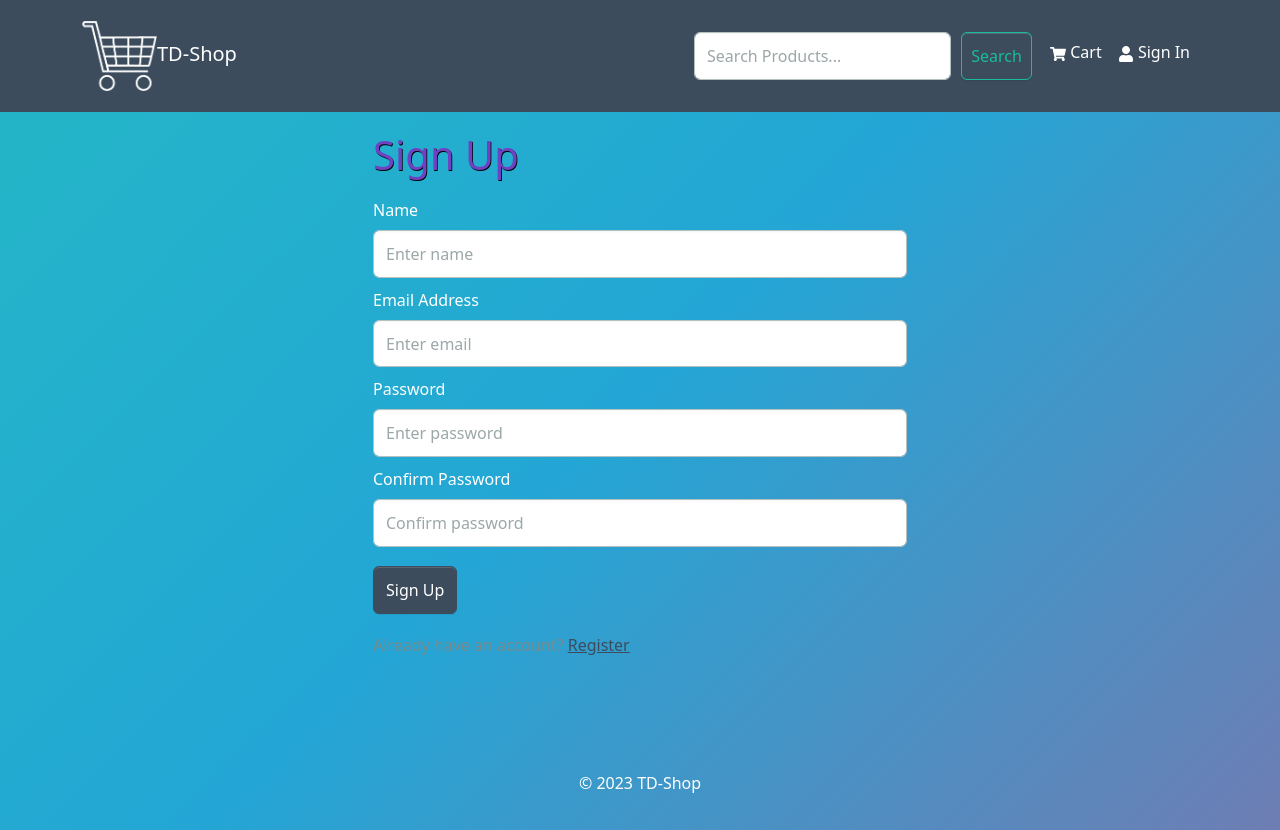
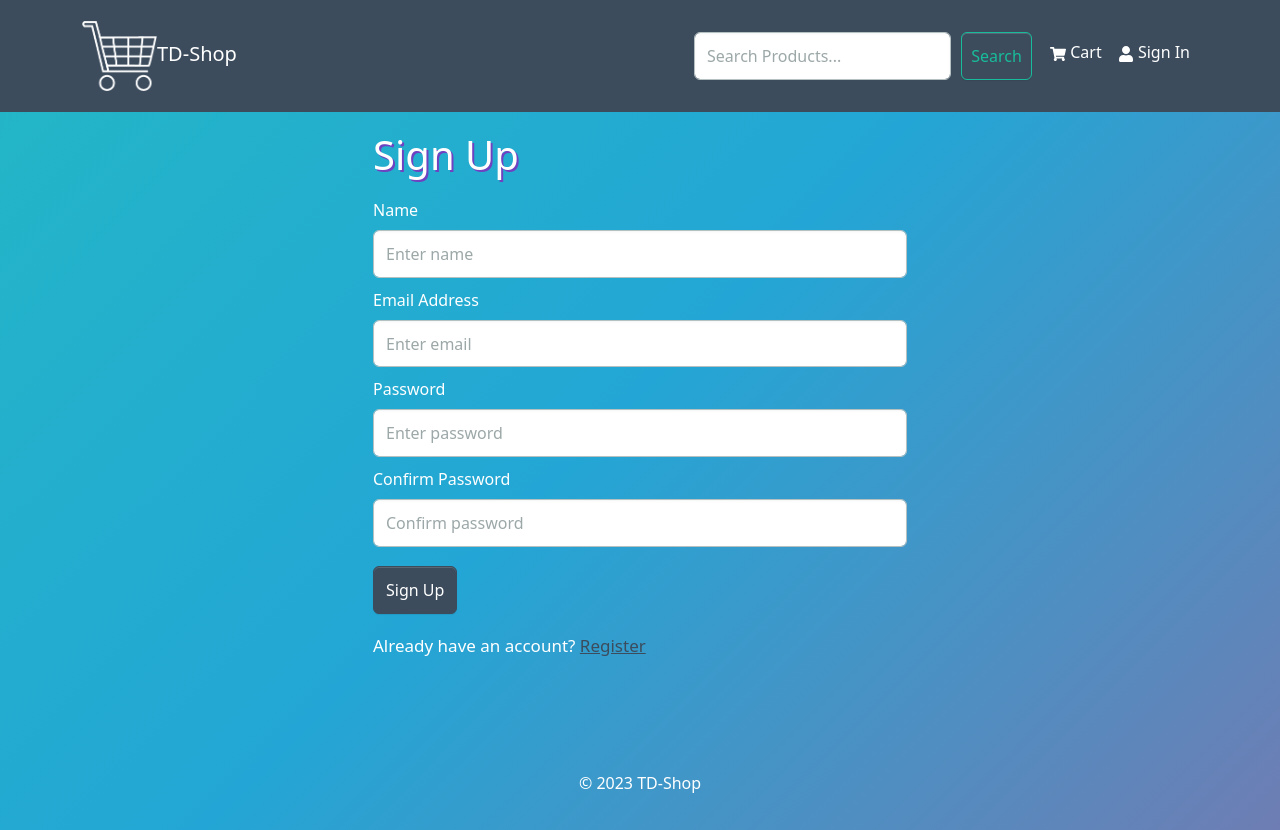
Before and after one commit to dhnilo/TDShop, a React (Create React App) app in the folder frontend/: page /register in a window 1280 px wide. Built offline with nearby package versions, Linux system fonts and the light colour scheme.

Commit message:
fixed look & feel of the sign up screen

```diff
--- a/frontend/src/screens/RegisterScreen.jsx
+++ b/frontend/src/screens/RegisterScreen.jsx
@@ -49,7 +49,7 @@ const RegisterScreen = () => {
 
   return (
     <FormContainer>
-      <h1>Sign Up</h1>
+      <h1 className='title'>Sign Up</h1>
       <Form onSubmit={submitHandler}>
         <Form.Group className='margin-text-box-2' controlId='name'>
           <Form.Label>Name</Form.Label>
@@ -100,10 +100,10 @@ const RegisterScreen = () => {
 
       <Row className='py-3'>
         <Col>
-          Already have an account?{' '}
+        <p className='whiteText'>Already have an account?{' '}
           <Link to={redirect ? `/login?redirect=${redirect}` : '/login'}>
             Register
-          </Link>
+          </Link></p>
         </Col>
       </Row>
     </FormContainer>
```
